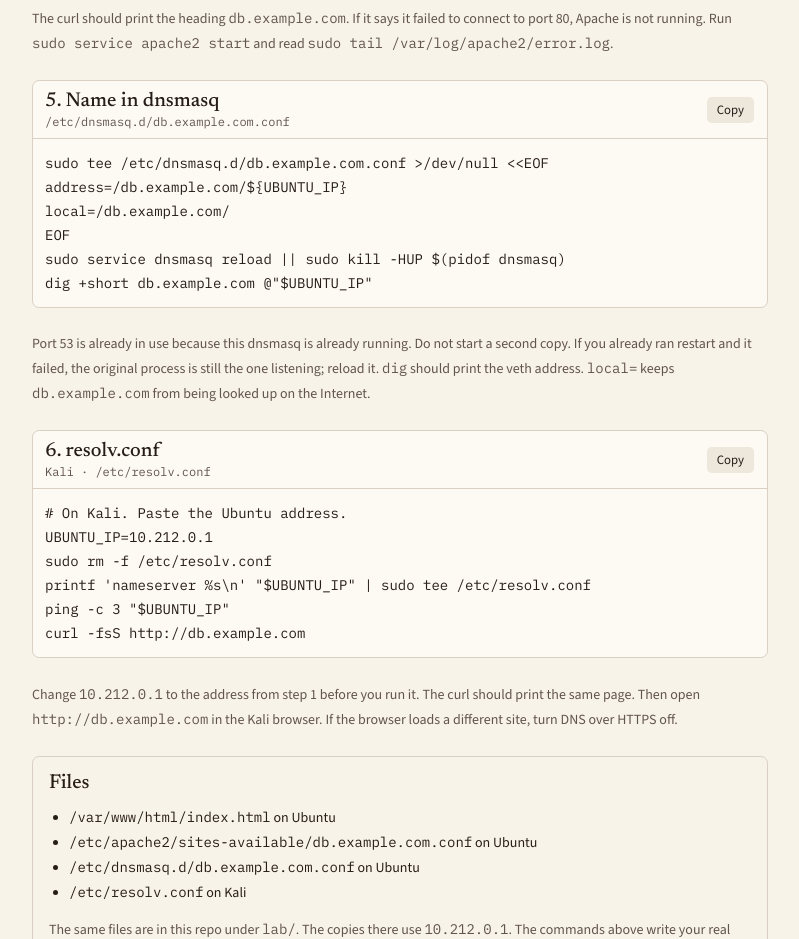
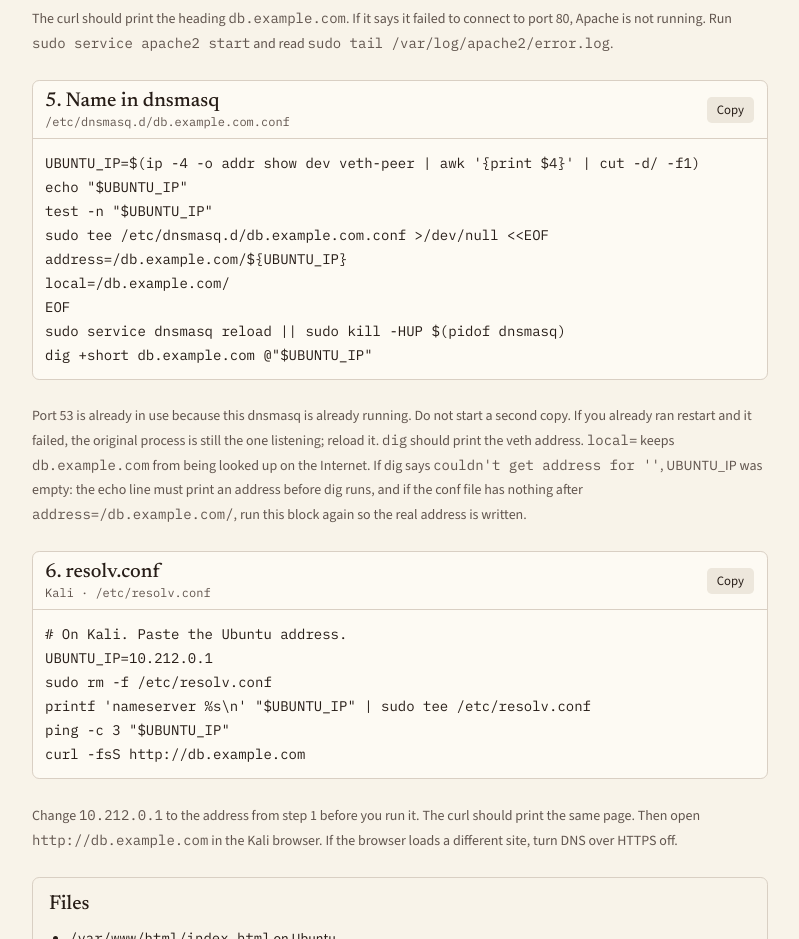
Before and after one commit to GalaticMatters/COM212labs, a Next.js app: page / in a window 1280 px wide. Shown: the part 1540-2479 px from the top of the page, without its empty margins (240-1039 px from the left). Built offline with nearby package versions, Linux system fonts and the light colour scheme.

Commit message:
Set UBUNTU_IP in the same shell as dig.
Co-authored-by: tonynguyen.test12 <tonynguyen.test12@gmail.com>

```diff
--- a/app/page.tsx
+++ b/app/page.tsx
@@ -44,7 +44,10 @@ sudo apache2ctl configtest
 sudo service apache2 restart
 ss -ltn | grep ':80'
 curl -fsS -H 'Host: db.example.com' http://127.0.0.1/`,
-  dns: `sudo tee /etc/dnsmasq.d/db.example.com.conf >/dev/null <<EOF
+  dns: `UBUNTU_IP=\$(ip -4 -o addr show dev veth-peer | awk '{print $4}' | cut -d/ -f1)
+echo "$UBUNTU_IP"
+test -n "$UBUNTU_IP"
+sudo tee /etc/dnsmasq.d/db.example.com.conf >/dev/null <<EOF
 address=/db.example.com/\${UBUNTU_IP}
 local=/db.example.com/
 EOF
@@ -133,6 +136,7 @@ export default function Page() {
         Port 53 is already in use because this dnsmasq is already running. Do not start a second copy. If you already ran restart and it failed, the original process is still the one listening; reload it.{" "}
         <code className="font-mono">dig</code> should print the veth address.{" "}
         <code className="font-mono">local=</code> keeps <code className="font-mono">db.example.com</code> from being looked up on the Internet.
+        If dig says <code className="font-mono">couldn&apos;t get address for &apos;&apos;</code>, UBUNTU_IP was empty: the echo line must print an address before dig runs, and if the conf file has nothing after <code className="font-mono">address=/db.example.com/</code>, run this block again so the real address is written.
       </p>
 
       <Block title="6. resolv.conf" where="Kali · /etc/resolv.conf" text={commands.resolv} />
```
